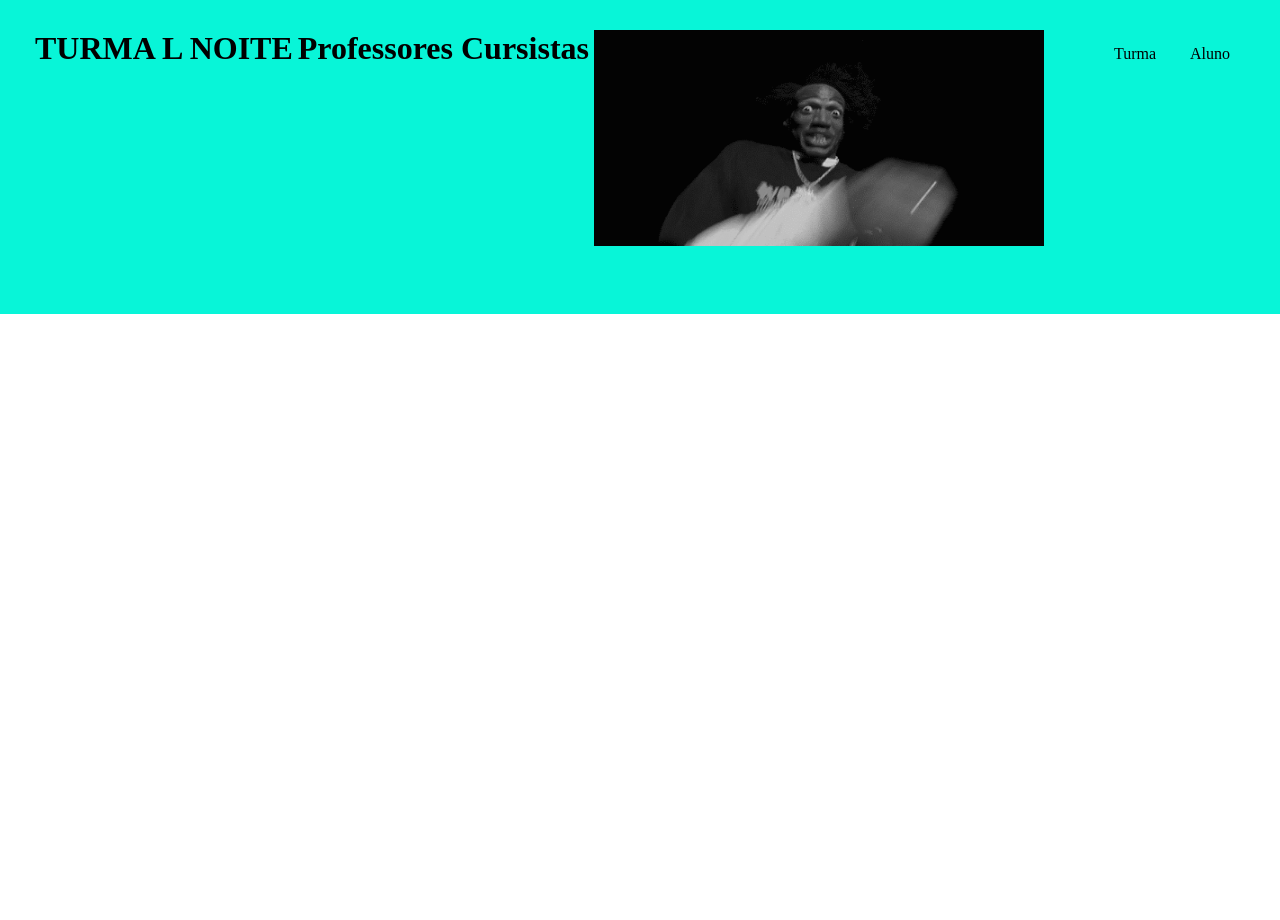
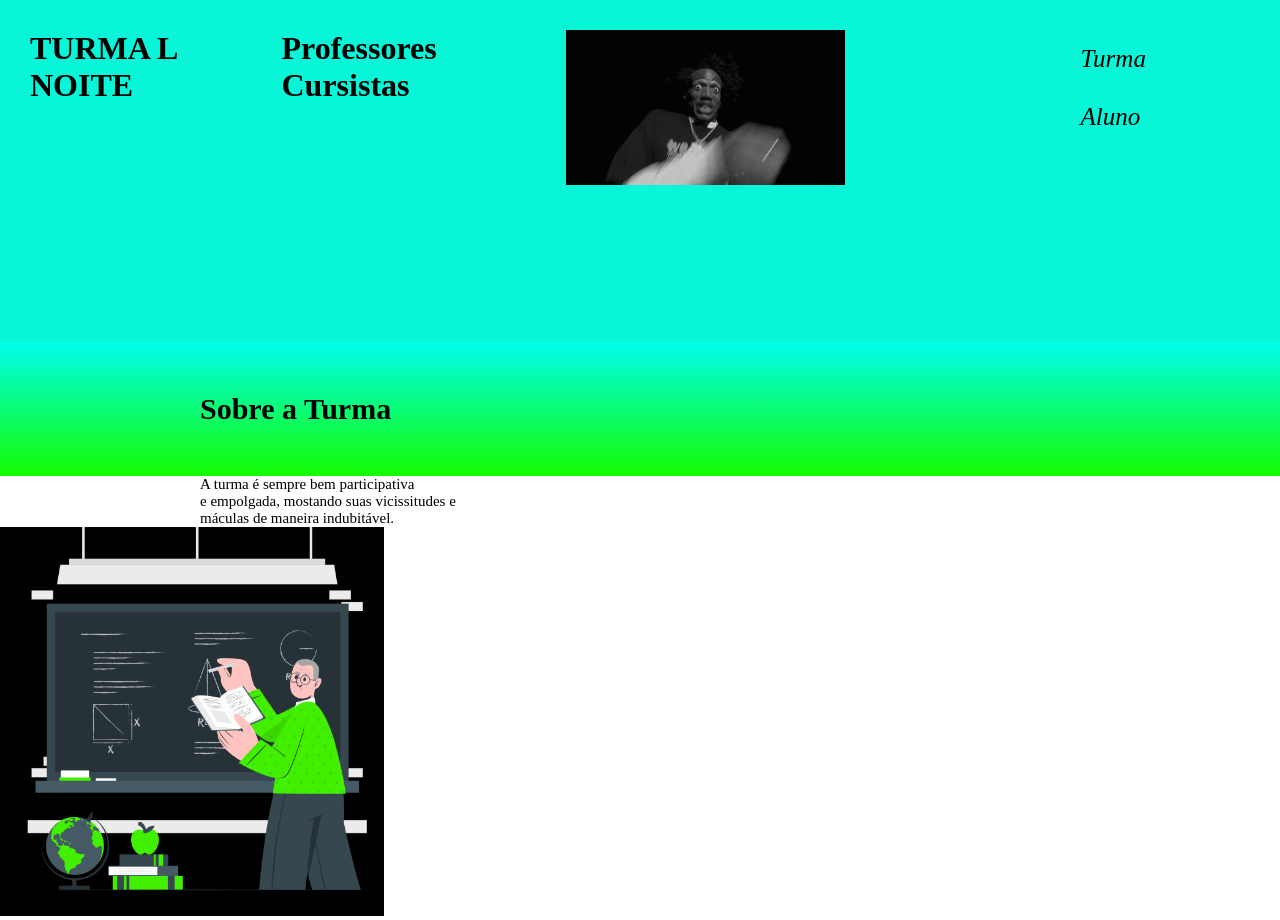
Before and after one commit to Etcho84/TURMA-L-GE, a plain HTML site: page index.html in a window 1280 px wide. Before the commit the page ends 800 px from the top, so only its background shows below. Drawn offline with Linux system fonts and the light colour scheme.

Commit message:
Add files via upload

```diff
--- a/index.html
+++ b/index.html
@@ -21,5 +21,15 @@
         </ul>
     </header>
 
+    <section class="Turma">
+
+        <h2 class="turma titulo">Sobre a Turma</h2>
+        <p class="linha1">A turma é sempre bem participativa</p>
+        <p class="linha2">e empolgada, mostando suas vicissitudes e</p>
+        <p class="linha3">máculas de maneira indubitável.</p>
+        <img class="imagemprof" src="prof_cute.png" alt="prof_cute">
+
+    </section>
+
 </body>
 </html>
--- a/style.css
+++ b/style.css
@@ -12,11 +12,43 @@
 }
 
 .cabecalho-imagem{
-    width: 90%;
-    height: 85%;
+    width: 60;
+    height: 55%;
 }
 
 .cabecalho-item{
     display: inline-block;
     padding: 15px;
 }
+
+.cabecalho-item{
+    font-size: 25px;
+    font-style: italic;
+
+
+}
+
+.turma{
+    background-image: linear-gradient(#00FCED,#15fc00);
+    font-size: 30px;
+    padding: 50px 200px;
+}
+
+.linha1{
+    font-size: 15px;
+    padding: 0px 200px;
+    }
+
+    .linha2{
+        font-size: 15px;
+        padding: 0px 200px;
+    }
+
+    .linha3{
+        font-size: 15px;
+        padding: 0px 200px;
+    }
+
+    .imagemprof{
+        width: 30%;
+    }
```
Also changed, not shown: prof_cute.png (added).
